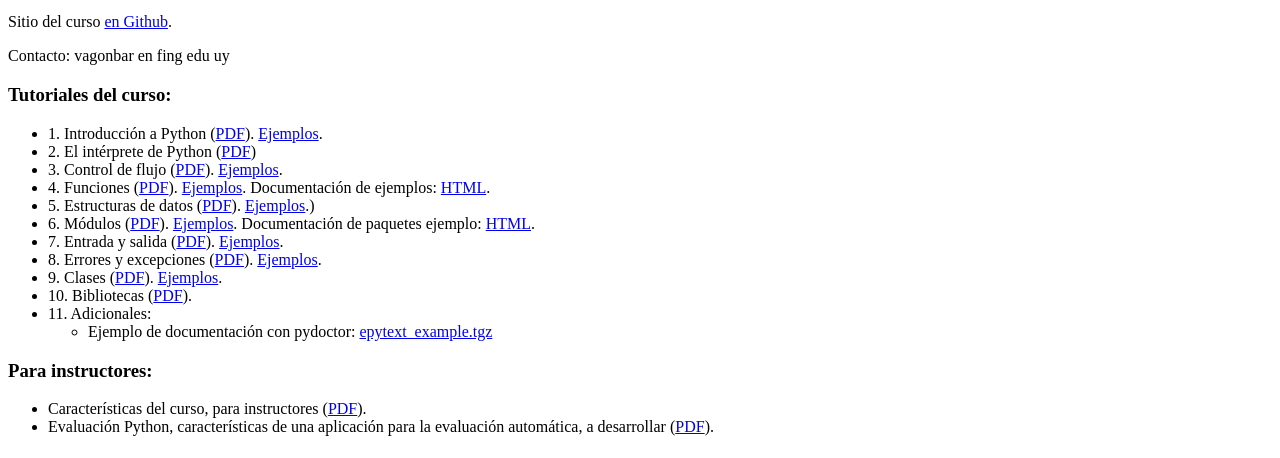
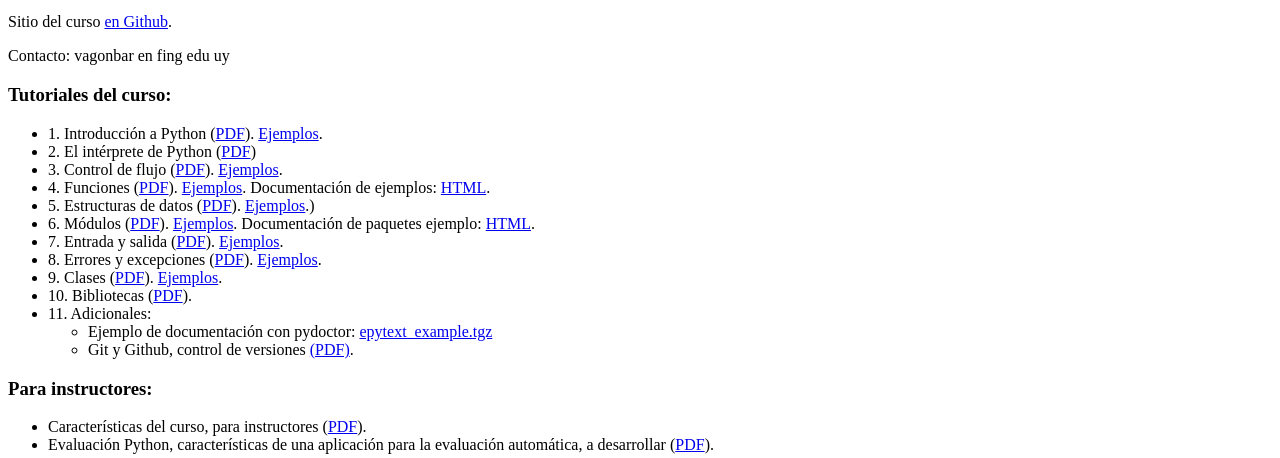
Before and after one commit to vagonbar/pythonbas, a plain HTML site: page index.html in a window 1280 px wide. Shown: the part 203-661 px from the top of the page. Drawn offline with Linux system fonts and the light colour scheme.

Commit message:
Git tutorial, primera versión

```diff
--- a/index.html
+++ b/index.html
@@ -54,6 +54,8 @@ el estudio de bibliotecas con propósitos específicos.</p>
     <ul>
       <li>Ejemplo de documentación con pydoctor: <a href="11-Adicionales/epytext_example.tgz">epytext_example.tgz</a>
       </li>
+      <li>Git y Github, control de versiones <a href="11-Adicionales/GitTutorial/GitTutorial.pdf">(PDF)</a>.
+      </li>
     </ul>
 </ul>
 
```
Also changed, not shown: 11-Adicionales/GitTutorial/ControlVersiones-Grafo.svg (added), 4 other files.
